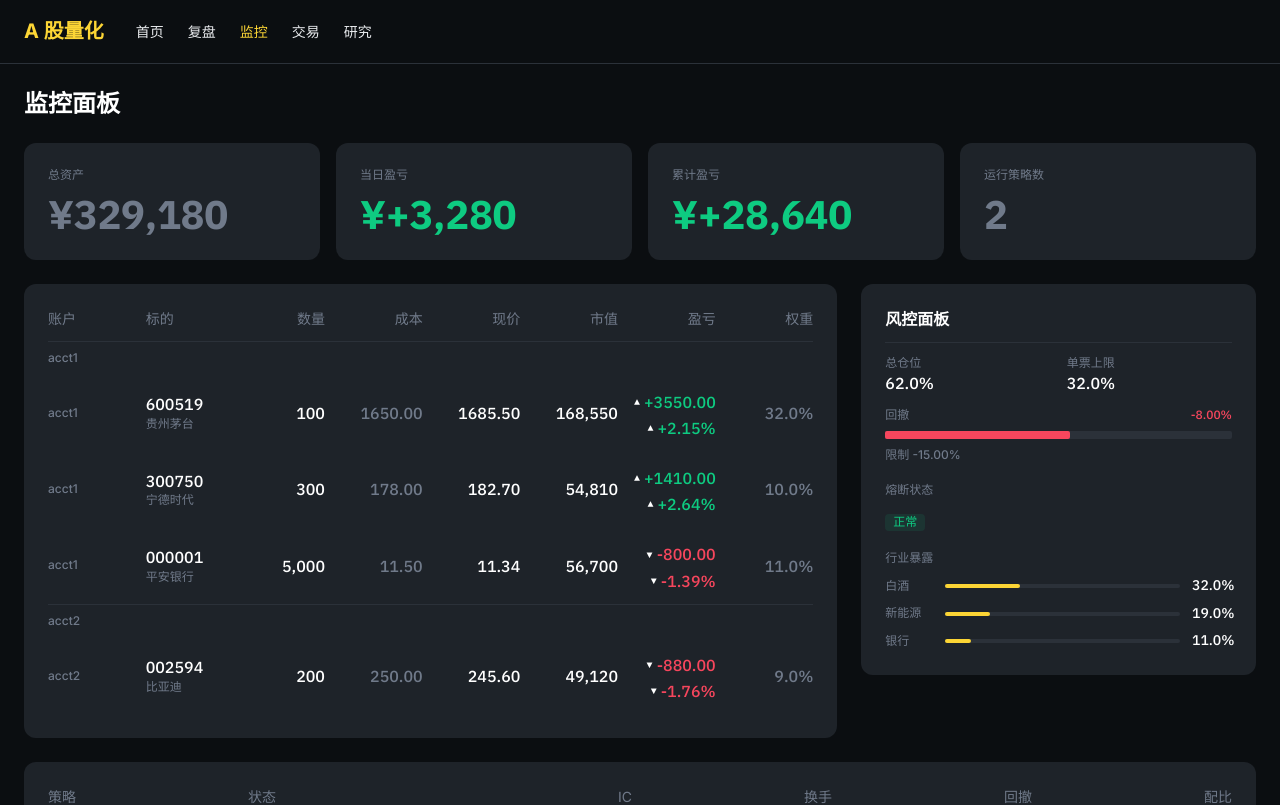
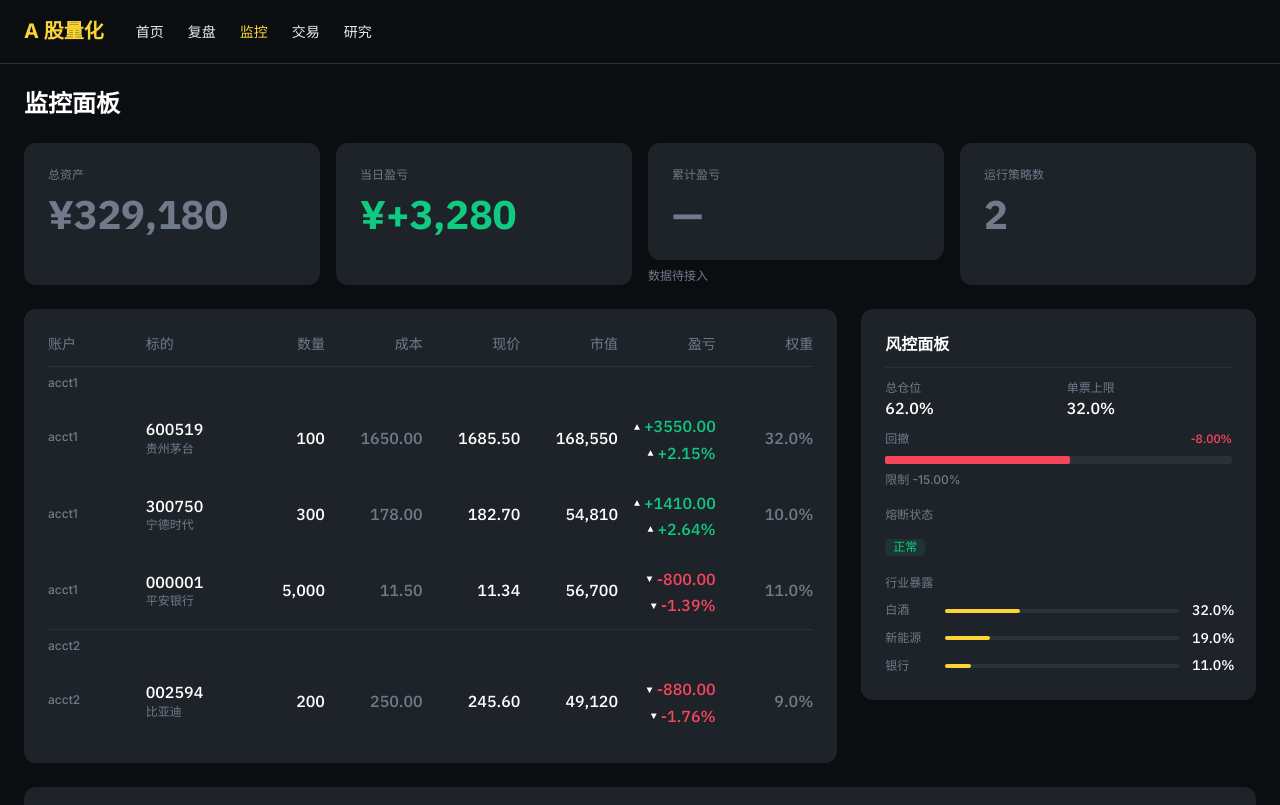
Before and after one commit to ticang/trade, a Next.js app in the folder web/: page /monitor in a window 1280 px wide. Shown: the top 805 px of the page. Built offline with nearby package versions, Linux system fonts and the light colour scheme.

Commit message:
ground PnlOverview cumulative pnl and minor cleanups

```diff
--- a/web/src/components/monitor/AlertList.tsx
+++ b/web/src/components/monitor/AlertList.tsx
@@ -29,17 +29,17 @@ function relativeTime(ts: number): string {
 }
 
 export function AlertList({ alerts }: AlertListProps) {
-  // Feed is already newest-first; preserve order.
+  const sorted = [...alerts].sort((a, b) => b.ts - a.ts);
   return (
     <Card variant="surface-dark" className="p-lg">
       <div className="pb-sm border-b border-hairline-ondark text-title-sm">
         告警
       </div>
-      {alerts.length === 0 ? (
+      {sorted.length === 0 ? (
         <div className="py-md text-caption text-muted">暂无告警</div>
       ) : (
         <div className="flex flex-col">
-          {alerts.map((a, idx) => (
+          {sorted.map((a, idx) => (
             <div
               key={`${a.ts}-${idx}`}
               data-level={a.level}
--- a/web/src/components/monitor/PnlOverview.tsx
+++ b/web/src/components/monitor/PnlOverview.tsx
@@ -22,8 +22,6 @@ export function PnlOverview() {
   const rows = positions.data ?? [];
   const totalAssets = rows.reduce((sum, p) => sum + p.market_value, 0);
   const dailyPnl = rows.reduce((sum, p) => sum + p.pnl, 0);
-  // Cumulative P&L is a mocked positive snapshot (no historical cost basis in mock).
-  const cumulativePnl = 28640;
   const activeStrategies = (strategies.data ?? []).filter((s) =>
     ACTIVE_STATUS.has(s.status),
   ).length;
@@ -36,11 +34,10 @@ export function PnlOverview() {
         value={`¥${signed(Math.round(dailyPnl))}`}
         direction={directionOf(dailyPnl)}
       />
-      <StatCard
-        label="累计盈亏"
-        value={`¥${signed(cumulativePnl)}`}
-        direction="up"
-      />
+      <div>
+        <StatCard label="累计盈亏" value="—" direction="flat" />
+        <div className="pt-xs text-caption text-muted">数据待接入</div>
+      </div>
       <StatCard label="运行策略数" value={String(activeStrategies)} direction="flat" />
     </div>
   );
--- a/web/src/components/monitor/PositionsTable.tsx
+++ b/web/src/components/monitor/PositionsTable.tsx
@@ -1,4 +1,3 @@
-import { clsx } from "clsx";
 import { PriceCell } from "@/components/ui/PriceCell";
 import { Position } from "@/types/monitor";
 
```
